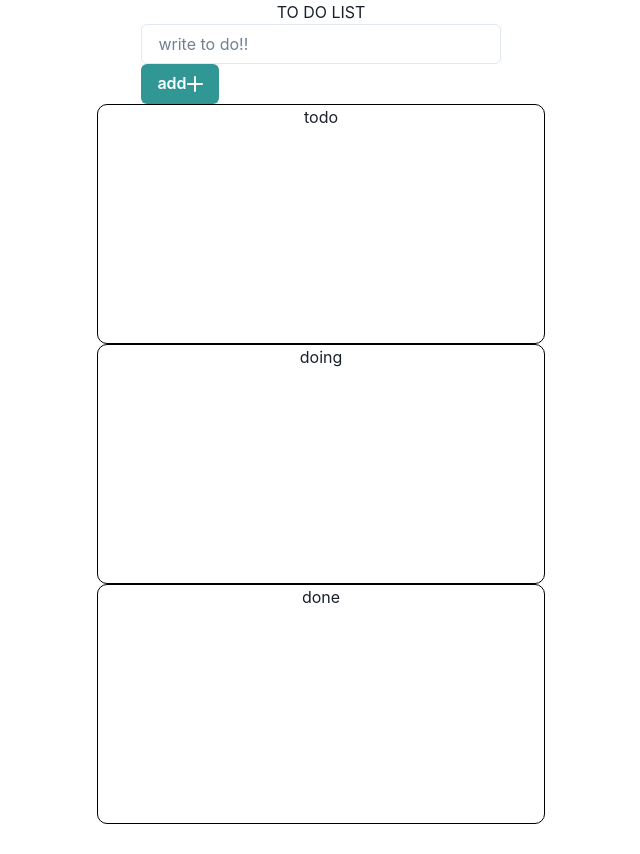
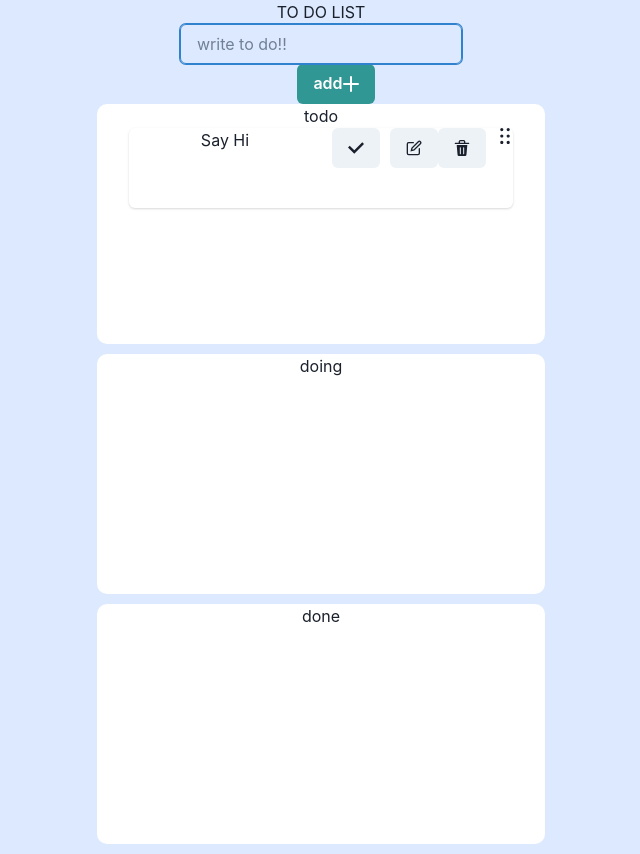
Before and after one commit to SwimmingRiver/todoList, a React (Create React App) app: page / in a window 1280 px wide. Shown: the whole page, without its empty margins (319-959 px from the left). Before the commit the page ends 824 px from the top, so only its background shows below. Built offline with nearby package versions, Linux system fonts and the light colour scheme.

Commit message:
add drag n drop

```diff
--- a/public/index.html
+++ b/public/index.html
@@ -24,7 +24,7 @@
       work correctly both with client-side routing and a non-root public URL.
       Learn how to configure a non-root public URL by running `npm run build`.
     -->
-    <title>React App</title>
+    <title>To Do List</title>
   </head>
   <body>
     <noscript>You need to enable JavaScript to run this app.</noscript>
--- a/src/App.js
+++ b/src/App.js
@@ -8,21 +8,25 @@ import { Input,Button,FormControl,Alert,
 import {AddIcon} from '@chakra-ui/icons'
 import { useSelector,useDispatch } from 'react-redux';
 import { todoSlice } from './reducer/reducer';
+import { DragDropContext, Draggable, Droppable } from 'react-beautiful-dnd';
 
 const Wrapper = styled.div`
   display:flex;
   flex-direction:column;
   align-items:center;
+  background-color:#dce9fe;
 
 `;
 const ListWrapper = styled.div`
   width:35vw;
   height:30vh;
-  border:solid 1px black;
   border-radius:10px;
   display:flex;
   flex-direction:column;
   align-items:center;
+  background-color:#fff;
+  margin-bottom:10px;
+  overflow:auto;
 `;
 const List = styled.ul`
   display:flex;
@@ -54,16 +58,30 @@ function App() {
       setErrorObj({nullError:false,sameError:false});
   };
 
+  const onDragEnd=(e)=>{
+  console.log(e)
+  if(!e.destination){return }
+  if(e.destination.droppableId==="doing"){
+    dispatch(todoSlice.actions.ADD_DOING(e.source.index));
+  }
+  if(e.destination.droppableId==="done"){
+    dispatch(todoSlice.actions.ADD_DONE(e.source.index));
+  }
+  };
 
 
   return (
+
+
     <Wrapper>
       <h1 id='title'>TO DO LIST</h1>
       <div>
         <form onSubmit={ADD_Todo}>
         <FormControl >
-      <Input placeholder='write to do!!' onChange={(e)=>{setInputValue(e.target.value)}} value={inputValue}/>
-      <Button type='submit' colorScheme='teal'>add<AddIcon/></Button>
+          <div style={{display:'flex' ,flexDirection:'column',alignItems:'center'}}>
+      <Input autoFocus placeholder='write to do!!' onChange={(e)=>{setInputValue(e.target.value)}} value={inputValue}/>
+      <Button style={{marginLeft:"30px"}} type='submit' colorScheme='teal'>add<AddIcon/></Button>
+          </div>
         </FormControl>
         </form>
         {errorObj.nullError?(
@@ -83,34 +101,105 @@ function App() {
 
       </div>
 
-      <ListWrapper>
+      <DragDropContext onDragEnd={onDragEnd}>
+
+      <Droppable droppableId="todo">
+        {(provided,snapshot)=> (
+          <div className="todo" ref={provided.innerRef} {...provided.droppableProps}>
+
+          <ListWrapper >
           <h2>todo</h2>
-        <List>
-          {todo.map((value,index)=>
+          <List >
+          {
+          todo.map((value,index)=>(
+          <Draggable key={`card_${value}`} draggableId={`card_${value}`} index={index}>
+             {(provided)=> (
+              <div
+              className={`card_${value}`}
+             ref={provided.innerRef}
+             {...provided.draggableProps}
+            {...provided.dragHandleProps} >
              <TodoCard value={value}  index={index} key={index}/>
 
+              </div>
+
+            )}
+
+          </Draggable>)
+              )}
+            </List>
+          </ListWrapper>
+          </div>
+          )}
+        </Droppable>
+
+     <Droppable droppableId='doing'>
+
+      {(provided)=>(
+        <div className='doing' ref={provided.innerRef} {...provided.droppableProps} {...provided.dragHandleProps}>
+         <ListWrapper >
+          <h2>doing</h2>
+          <List >
+          {
+          doing.map((value,index)=>(
+          <Draggable key={`card_${value}`} draggableId={`card_${value}`} index={index}>
+             {(provided)=> (
+              <div
+              className={`card_${value}`}
+             ref={provided.innerRef}
+             {...provided.draggableProps}
+            {...provided.dragHandleProps} >
+             <TodoCard value={value} index={index} key={index}/>
+
+              </div>
+
+            )}
+
+          </Draggable>)
               )}
             </List>
           </ListWrapper>
 
-      <ListWrapper>
-        <h2>doing</h2>
-        <List>
-          {doing.map((value,index)=>
+
+        </div>
+
+      )}
+      </Droppable>
+      <Droppable droppableId='done'>
+      {(provided)=>(
+      <div ref={provided.innerRef}{...provided.droppableProps}>
+      <ListWrapper >
+          <h2>done</h2>
+          <List >
+          {
+          done.map((value,index)=>(
+          <Draggable key={`card_${value}`} draggableId={`card_${value}`} index={index}>
+             {(provided)=> (
+              <div
+              className={`card_${value}`}
+             ref={provided.innerRef}
+             {...provided.draggableProps}
+            {...provided.dragHandleProps} >
              <TodoCard value={value}  index={index} key={index}/>
+
+              </div>
+
             )}
-        </List>
-      </ListWrapper>
-      <ListWrapper>
-        <h2>done</h2>
-        <List>
-          {done.map((value,index)=>
-          <TodoCard value={value}  index={index} key={index}/>
+
+          </Draggable>)
               )}
             </List>
           </ListWrapper>
 
+
+      </div>
+      )}
+      </Droppable>
+
+      </DragDropContext>
     </Wrapper>
+
+
   );
 }
 
--- a/src/TodoCard.js
+++ b/src/TodoCard.js
@@ -1,14 +1,16 @@
-import { Card,CardBody ,Button} from '@chakra-ui/react'
+import { Card,Button} from '@chakra-ui/react'
 import { useSelector,useDispatch } from 'react-redux';
 import styled from 'styled-components';
 import { todoSlice } from './reducer/reducer';
 import { EditIcon,DeleteIcon ,CheckIcon,DragHandleIcon} from '@chakra-ui/icons';
-import {Draggable} from 'react-beautiful-dnd';
+
+
+
 const Wrapper = styled.div`
 
     border-radius:10px;
     background-color:#F8F4E3;
-    width:20vw;
+    width:30vw;
        &:hover{
         transition: 0.4s;
         box-shadow: 5px 5px 10px rgba(0, 0, 0, 0.5);
@@ -19,6 +21,7 @@ const StyledCard = styled(Card)`
     background-color:#F8F4E3;
     width:30vw;
     height:10vh;
+
 `;
 const CardContent =styled.div`
       display:flex;
@@ -50,20 +53,17 @@ const TodoCard=(props)=>{
         }
       };
       const ADD_Doing=()=>{
-        dispatch(todoSlice.actions.ADD_DOING({index:props.index}));
+        dispatch(todoSlice.actions.ADD_DOING(props.index));
       }
       const ADD_Done=()=>{
         dispatch(todoSlice.actions.ADD_DONE({index:props.index}));
       }
     return (
 
-    <Wrapper>
-
-        <StyledCard>
-        {/* <CardBody size='xs'> */}
+            <Wrapper>
+        <StyledCard >
             <CardContent>
             <Title>{props.value}</Title>
-
             <ButtonGroup>
             {doing.includes(props.value)?<Button onClick={ADD_Done}><CheckIcon></CheckIcon></Button>:todo.includes(props.value)?<Button onClick={ADD_Doing}><CheckIcon/></Button>:null}
             </ButtonGroup>
@@ -74,14 +74,13 @@ const TodoCard=(props)=>{
                 </ButtonGroup>
             ):null
         }
-                   <DragHandleIcon/>
+        <DragHandleIcon/>
         </CardContent>
-        {/* </CardBody> */}
-
         </StyledCard>
 
     </Wrapper>
 
+
     )
 }
 export default TodoCard;
--- a/src/reducer/reducer.js
+++ b/src/reducer/reducer.js
@@ -1,6 +1,6 @@
 import { createSlice } from "@reduxjs/toolkit";
 const initialState = {
-    todo:[],
+    todo:["Say Hi"],
     doing:[],
     done:[]
 };
@@ -18,12 +18,12 @@ export const todoSlice = createSlice({
             state.todo.splice(action.payload.index,1);
         },
         ADD_DOING:(state,action)=>{
-            state.doing.unshift(state.todo[action.payload.index]);
-            state.todo.splice(action.payload.index,1);
+            state.doing.unshift(state.todo[action.payload]);
+            state.todo.splice(action.payload,1);
         },
         ADD_DONE:(state,action)=>{
-            state.done.unshift(state.doing[action.payload.index]);
-            state.doing.splice(action.payload.index,1);
+            state.done.unshift(state.doing[action.payload]);
+            state.doing.splice(action.payload,1);
         },
     }
 })
```
Also changed, not shown: src/index.js (+5 -2 lines). Lines whose indentation alone changed are shown as unchanged.
